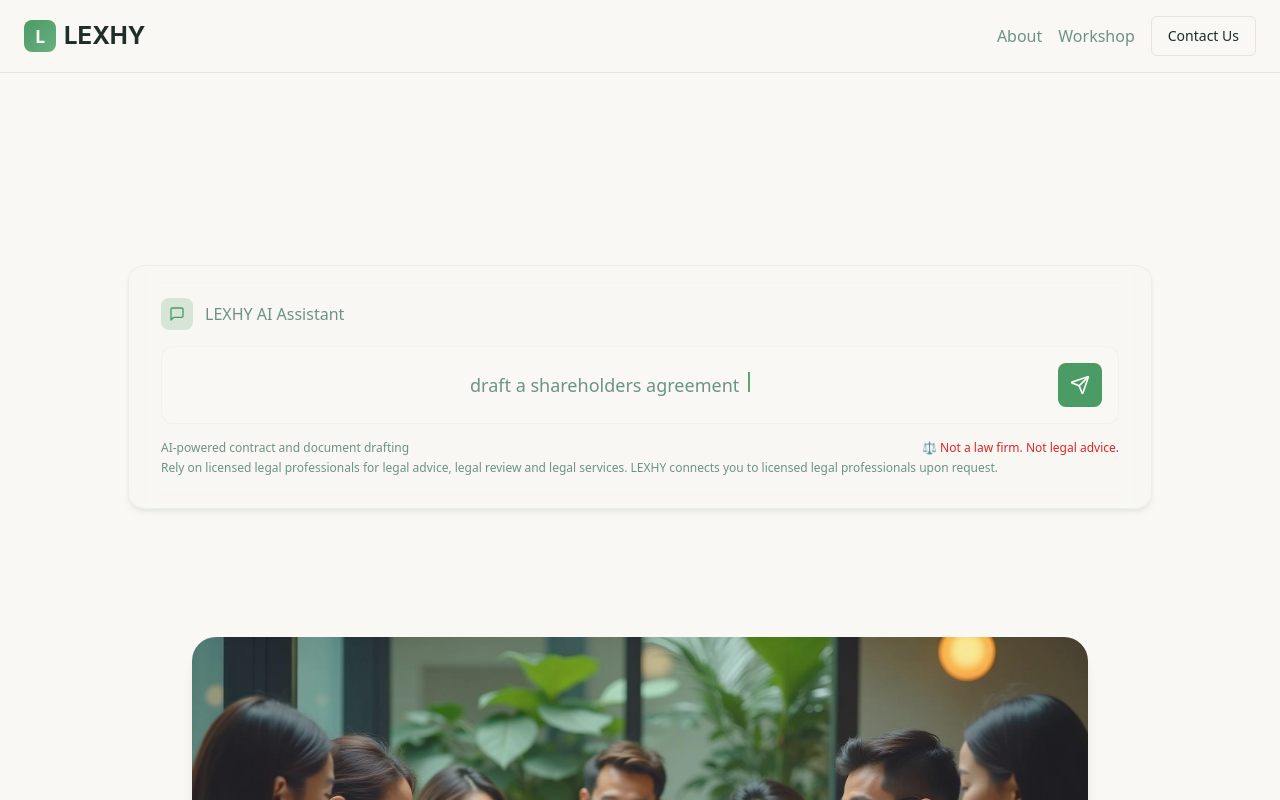
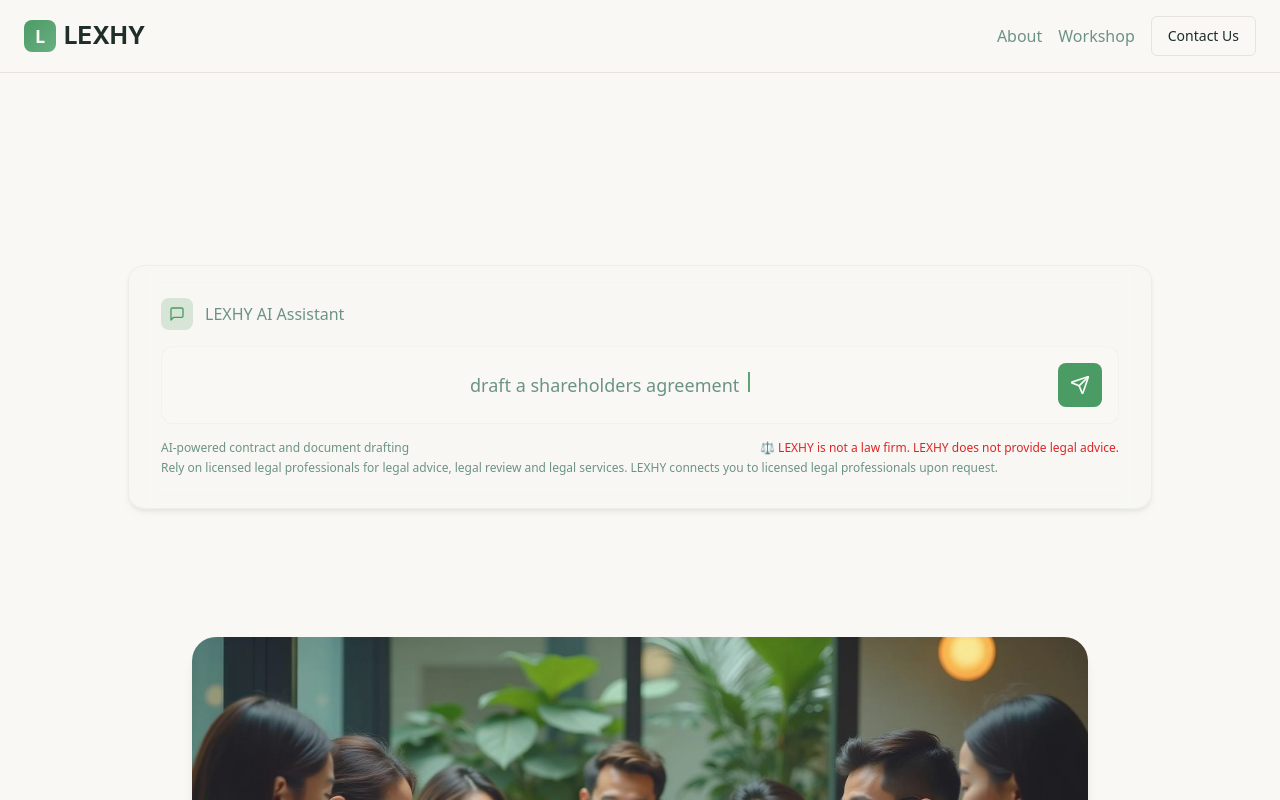
Before and after one commit to Lexhy-Cursor-1/lexhy-website-design, a React (Vite) app: page / in a window 1280 px wide. Shown: the top 800 px of the page. Built offline with nearby package versions, Linux system fonts and the light colour scheme; the HTML template or start-up script is replaced by a standard one.

Commit message:
Update chatbox caution statement

```diff
--- a/src/components/AnimatedChatBox.tsx
+++ b/src/components/AnimatedChatBox.tsx
@@ -73,7 +73,7 @@ const AnimatedChatBox = () => {
         <div className="flex flex-col gap-1 mt-4 text-xs text-muted-foreground">
           <div className="flex justify-between items-center">
             <span>AI-powered contract and document drafting</span>
-            <span className="text-red-600 font-medium">⚖️ Not a law firm. Not legal advice.</span>
+            <span className="text-red-600 font-medium">⚖️ LEXHY is not a law firm. LEXHY does not provide legal advice.</span>
           </div>
           <div className="text-left">
             <span>Rely on licensed legal professionals for legal advice, legal review and legal services. LEXHY connects you to licensed legal professionals upon request.</span>
```
